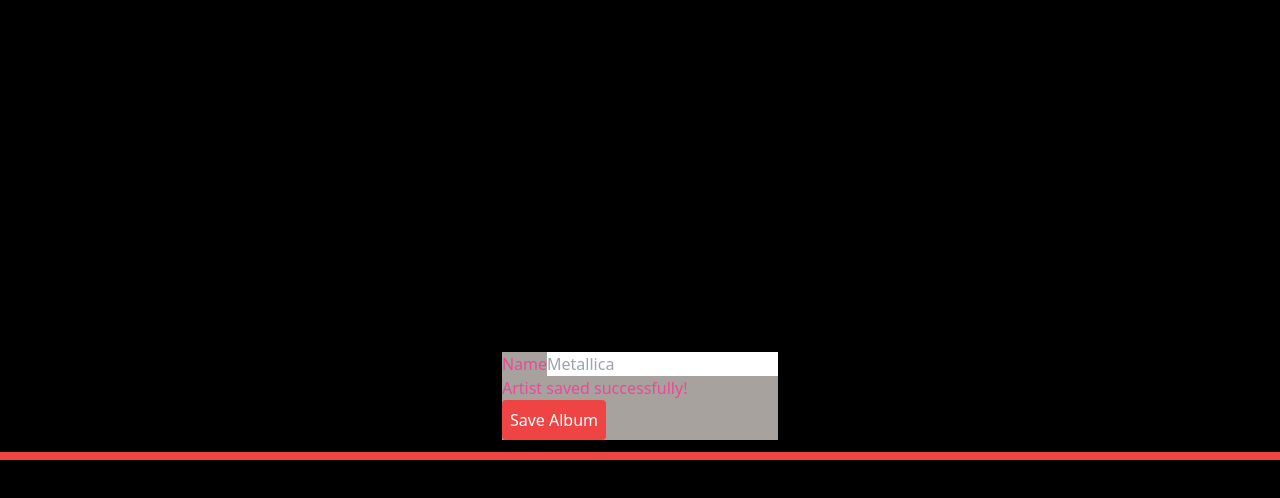
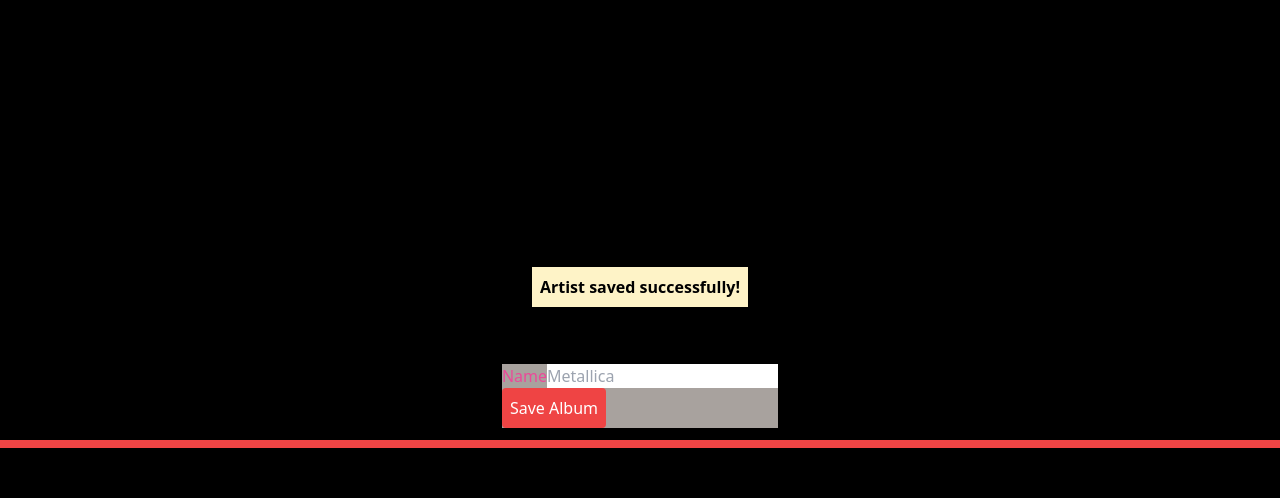
Before and after one commit to leog91/jukebox, a Next.js app: page /pick/add in a window 1280 px wide. Both pictures are taken after typing "Sample" into the empty fields and a click on the button "Save Album". Shown: the top 498 px of the page. Built offline with nearby package versions, Linux system fonts and the light colour scheme; no server answers; the database is empty.

Commit message:
notification component > artist submit

```diff
--- a/src/app/pick/add/page.tsx
+++ b/src/app/pick/add/page.tsx
@@ -4,6 +4,7 @@
 import { submitArtist } from "./action";
 
 import type { ActionResponse } from "./action";
+import Notification from "@/src/components/Notification";
 
 import { UserButton } from "@clerk/nextjs";
 import { auth } from "@clerk/nextjs/server";
@@ -23,6 +24,8 @@
   const [state, action, isPending] = useActionState(submitArtist, initialState);
   return (
     <div className="min-h-screen justify-center bg-black flex flex-col  items-center ">
+      {state.message !== "" && <Notification message={state.message} />}
+
       <form className="text-pink-500 my-3 bg-stone-400" action={action}>
         <label htmlFor="name">Name</label>
         <input
@@ -38,7 +41,7 @@
           className={state?.errors?.name ? "border-red-500" : ""}
         />
         <div>
-          {state?.message !== "" && state.message}
+          {/* {state?.message !== "" && state.message} */}
 
           {state?.errors?.name && (
             <p id="name-error" className="text-sm text-yellow-500">
--- /dev/null
+++ b/src/components/Notification.tsx
@@ -0,0 +1,21 @@
+import { useState } from "react";
+
+export default function Notification({ message }: { message: string }) {
+  //   const [isOpen, setIsOpen] = useState(true);
+
+  return (
+    <div
+      className={`
+
+            //   p-2 top-1/3 absolute  font-semibold text-black  bg-amber-100`}
+    >
+      {/* <button
+        className="absolute right-1 -top-0.5 h-3 w-3  text-center items-center justify-center flex bg-red-500 "
+        onClick={() => setIsOpen(false)}
+      >
+        X{" "}
+      </button> */}
+      {message}
+    </div>
+  );
+}
--- a/styles/globals.css
+++ b/styles/globals.css
@@ -25,3 +25,20 @@
     )
     rgb(var(--background-start-rgb));
 }
+
+@keyframes fadeOut {
+  0% {
+    opacity: 1;
+  }
+  50% {
+    opacity: 1;
+  }
+  100% {
+    opacity: 0;
+    visibility: hidden;
+  }
+}
+
+.animate-fadeOut {
+  animation: fadeOut 5s ease-in-out forwards;
+}
```
